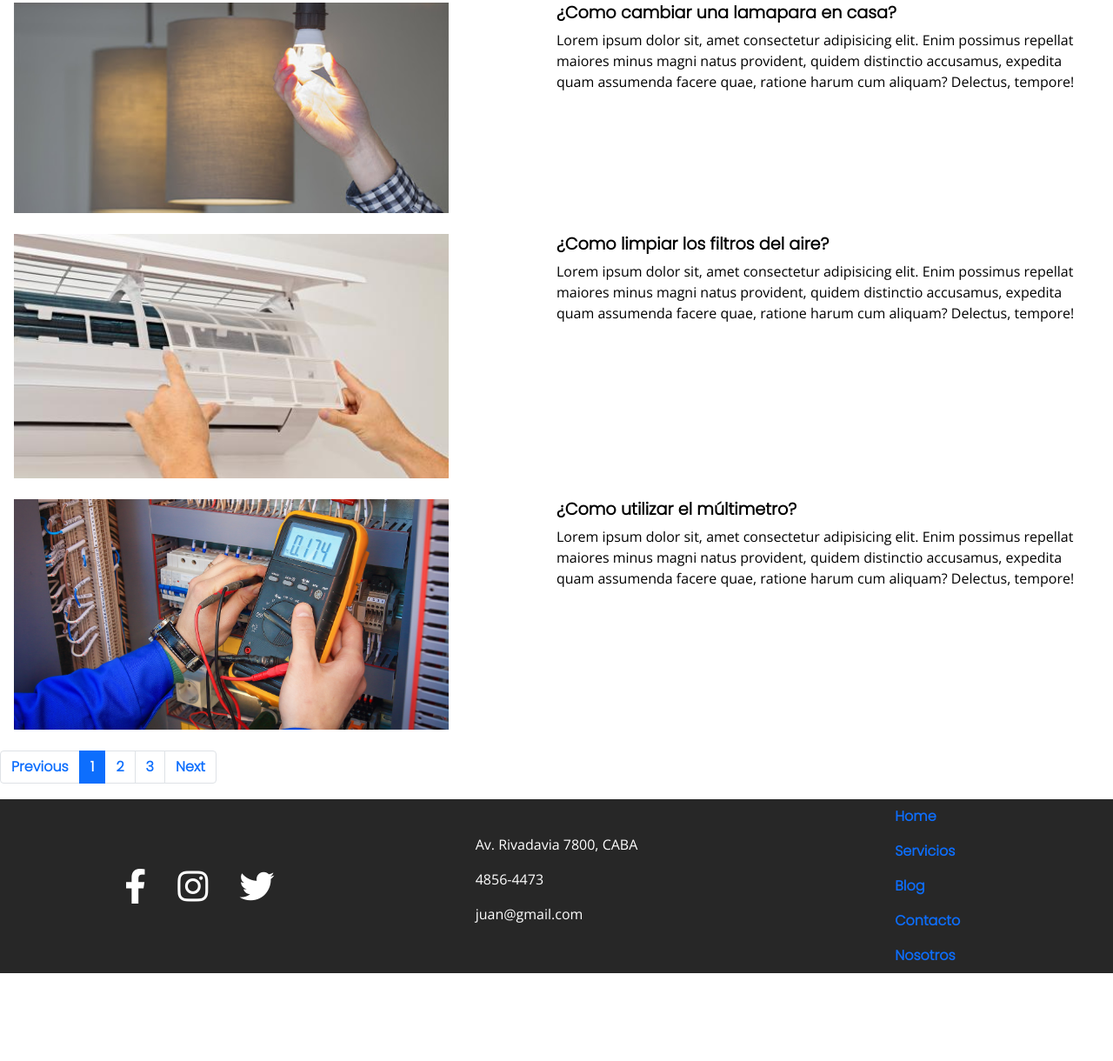
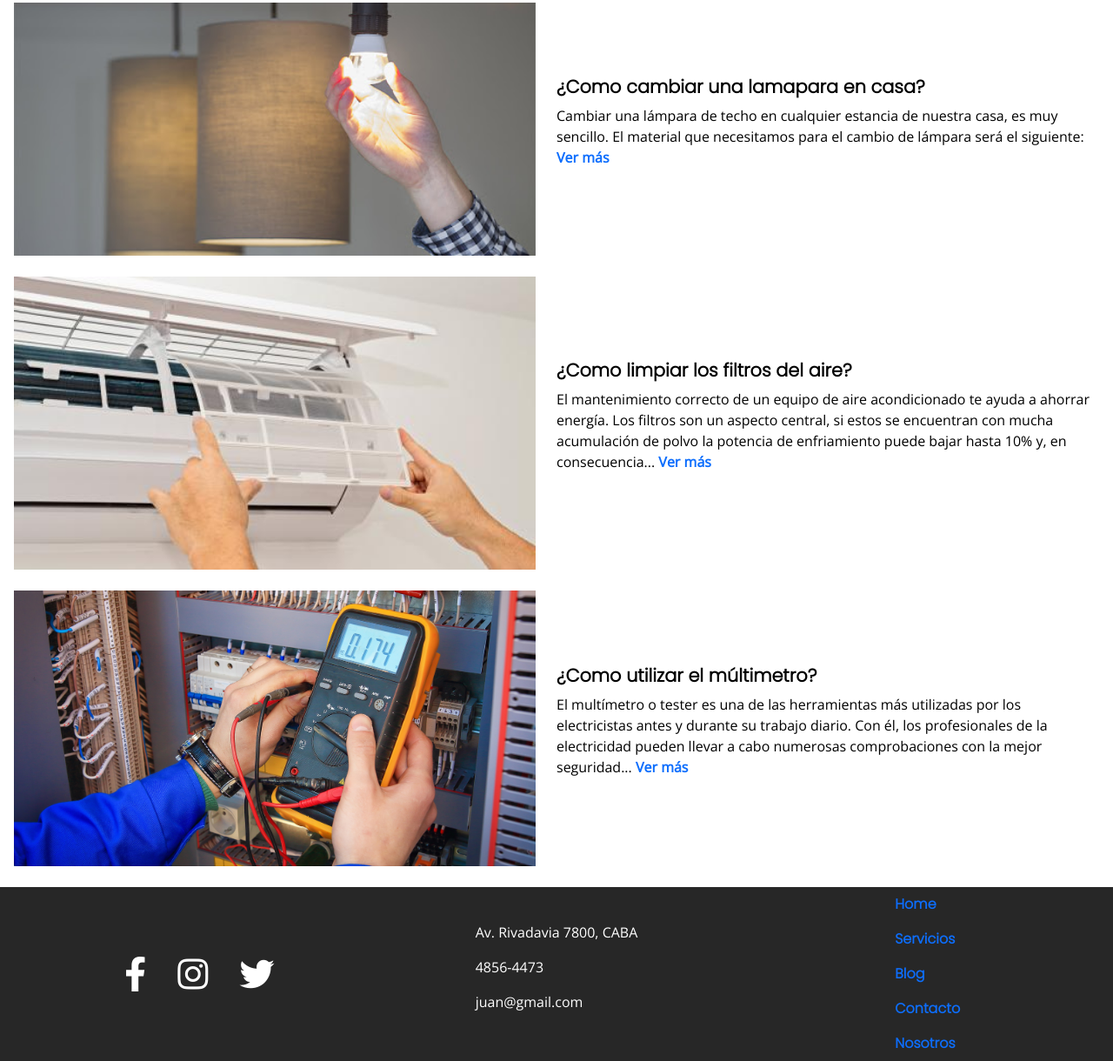
Before and after one commit to juan4856/IdeaEcheverria, a website: page blog.html in a window 1280 px wide. Shown: the part 77-1297 px from the top of the page at 87% size. Before the commit the page ends 1196 px from the top, so only its background shows below. Drawn offline with nearby package versions, Linux system fonts and the light colour scheme.

Commit message:
Página Blog termianda

```diff
--- a/blog.html
+++ b/blog.html
@@ -53,42 +53,29 @@
         <section class="section__blog">
             <img class="section__blog-img" src="img/lampara.jpg" alt="">
             <div>
-                <h3>¿Como cambiar una lamapara en casa?</h3>
-                <p>Lorem ipsum dolor sit, amet consectetur adipisicing elit. Enim possimus repellat maiores minus magni natus provident, quidem distinctio accusamus, expedita quam assumenda facere quae, ratione harum cum aliquam? Delectus, tempore!</p>
+                <h3 class="section__blog-titulo">¿Como cambiar una lamapara en casa?</h3>
+                <p class="section__blog-texto">Cambiar una lámpara de techo en cualquier estancia de nuestra casa, es muy sencillo.
+                  El material que necesitamos para el cambio de lámpara será el siguiente: <a class="section__blog-btn "href="#">Ver más</a></p>
             </div>
         </section>
 
         <section class="section__blog">
             <img class="section__blog-img" src="img/filtro.jpg" alt="">
             <div>
-                <h3>¿Como limpiar los filtros del aire?</h3>
-                <p>Lorem ipsum dolor sit, amet consectetur adipisicing elit. Enim possimus repellat maiores minus magni natus provident, quidem distinctio accusamus, expedita quam assumenda facere quae, ratione harum cum aliquam? Delectus, tempore!</p>
+                <h3 class="section__blog-titulo">¿Como limpiar los filtros del aire?</h3>
+                <p class="section__blog-texto">El mantenimiento correcto de un equipo de aire acondicionado te ayuda a ahorrar energía. Los filtros son un aspecto central, si estos se encuentran con mucha acumulación de polvo la potencia de enfriamiento puede bajar hasta 10% y, en consecuencia... <a class="section__blog-btn "href="#">Ver más</a></p>
             </div>
         </section>
 
         <section class="section__blog">
             <img class="section__blog-img" src="img/multimetro.jpg" alt="">
             <div>
-                <h3>¿Como utilizar el múltimetro?</h3>
-                <p>Lorem ipsum dolor sit, amet consectetur adipisicing elit. Enim possimus repellat maiores minus magni natus provident, quidem distinctio accusamus, expedita quam assumenda facere quae, ratione harum cum aliquam? Delectus, tempore!</p>
+                <h3 class="section__blog-titulo">¿Como utilizar el múltimetro?</h3>
+                <p class="section__blog-texto">El multímetro o tester es una de las herramientas más utilizadas por los electricistas antes y durante su trabajo diario. Con él, los profesionales de la electricidad pueden llevar a cabo numerosas comprobaciones con la mejor seguridad... <a class="section__blog-btn "href="#">Ver más</a></p>
             </div>
         </section>
 
-        <nav aria-label="...">
-          <ul class="pagination">
-            <li class="page-item ">
-              <a class="page-link " href="#" tabindex="-1" aria-disabled="true">Previous</a>
-            </li>
-            <li class="page-item active"><a class="page-link" href="blog.html">1</a></li>
-            <li class="page-item " aria-current="page">
-              <a class="page-link" href="#">2</a>
-            </li>
-            <li class="page-item"><a class="page-link" href="#">3</a></li>
-            <li class="page-item">
-              <a class="page-link" href="#">Next</a>
-            </li>
-          </ul>
-        </nav>
+
 
     </main>
 
--- a/style.css
+++ b/style.css
@@ -69,7 +69,7 @@ p{
     color: white;
 }
 .iconos .fab:hover{
-    transform: scale(1.3);
+    transform: scale(1.1);
 }
 .iconos i{
     padding-left: 2rem;
@@ -142,21 +142,15 @@ h1{
 }
 
 
+/* Servicios */
 
 
-.section__container{
-    display: grid;
-
-    justify-items: center;
-}
-.section__containers tr{
+.section__containers {
     display: grid;
     grid-template-columns: 1fr 1fr 1fr;
     padding: 1rem 0;
 }
 
-
-/* Servicios */
 
 .section__container-tarjeta img{
     height: 240px;
@@ -172,9 +166,14 @@ h1{
 .section__container-tarjeta{
     justify-self: center;
     align-self: center;
+    margin: 2.7rem auto;
+}
+.section__container-tarjeta h3{
+    margin-top: 1rem;
+    font-weight: bold;
 }
 
-@media only screen and (min-width:480px){
+@media only screen and (min-width:1020px){
     .section__container{
         display: grid;
         grid-template-columns: 1fr 1fr;
@@ -196,23 +195,40 @@ h1{
 .section__blog{
     display: flex;
     flex-direction: column;
+    align-items: center;
+    text-align: center;
+    margin-bottom: 4rem;
+
+}
+.section__blog-titulo{
+    margin-top: 1rem;
+    font-size: 1.3rem ;
 }
 .section__blog-img{
     width: 500px;
     height: auto;
 }
-.section__blog p{
-    align-items: center;
-    justify-items: center;
+
+.section__blog-texto{
+    font-weight: lighter;
 }
+.section__blog-btn{
+    text-decoration: none;
+    font-weight: 700;
+}
+
 @media only screen and (min-width:760px){
     .section__blog{
         margin: 1.5rem 1rem;
         display: grid;
         grid-template-columns: 1fr 1fr;
+        text-align: left;
     }
     .section__blog-img{
-        width: 500px;
+        width: 600px;
+    }
+    .section__blog-titulo{
+        margin-top: 0;
     }
 }
 
```
